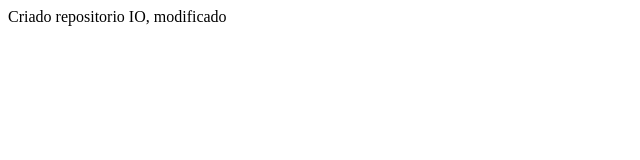
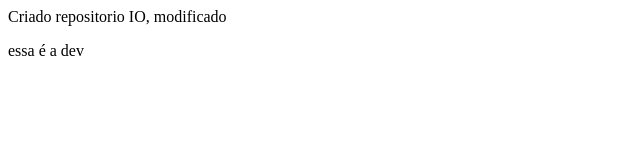
Before and after one commit to renanmarquespereira/renanmarquespereira.github.io, a plain HTML site: page index.html in a window 1280 px wide. Shown: the full height of the page, 0-640 px from the left. Drawn offline with Linux system fonts and the light colour scheme.

Commit message:
modificado body da dev

```diff
--- a/index.html
+++ b/index.html
@@ -7,6 +7,6 @@
 </head>
 <body>
     Criado repositorio IO, modificado
-
-</body>
+    <p>essa é a dev
+    </body></p>
 </html>
```
